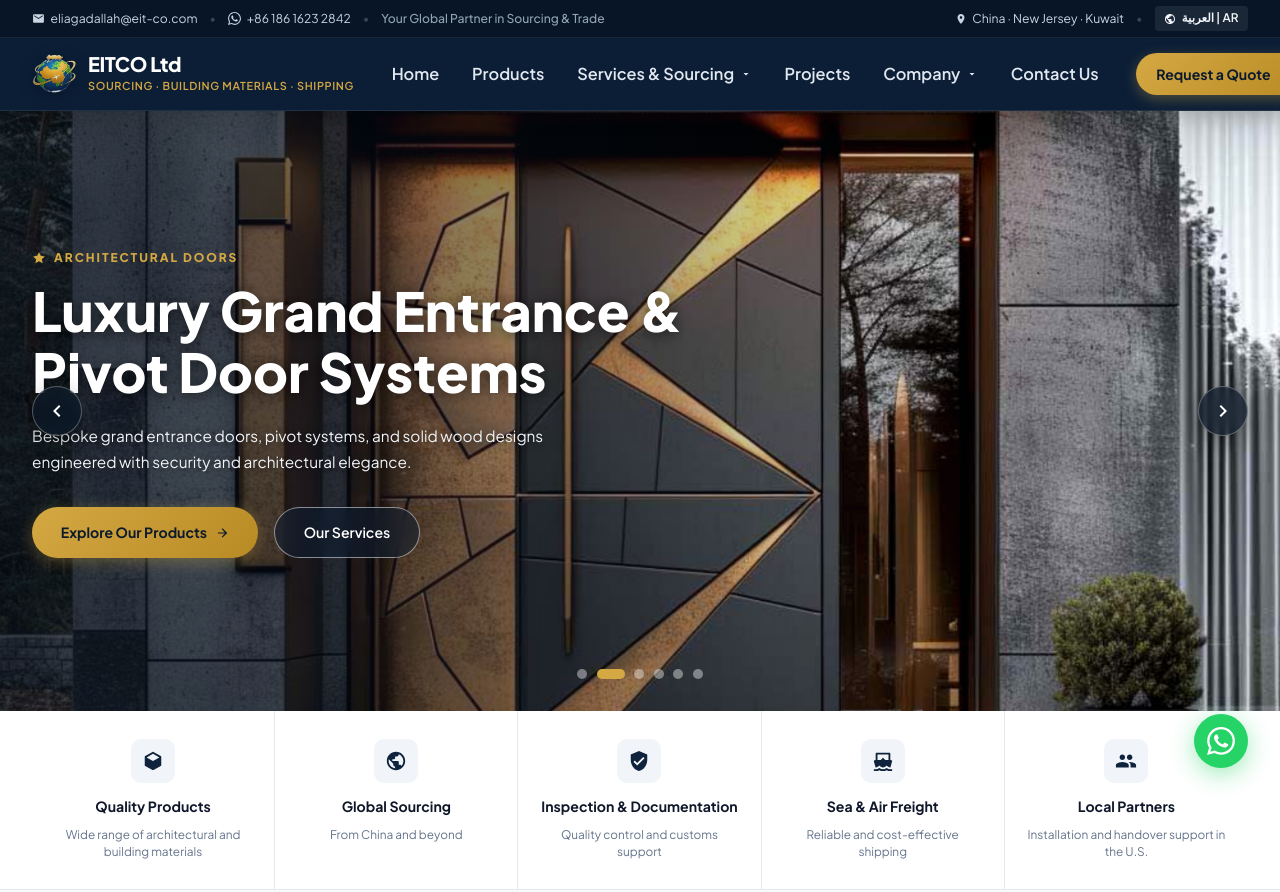
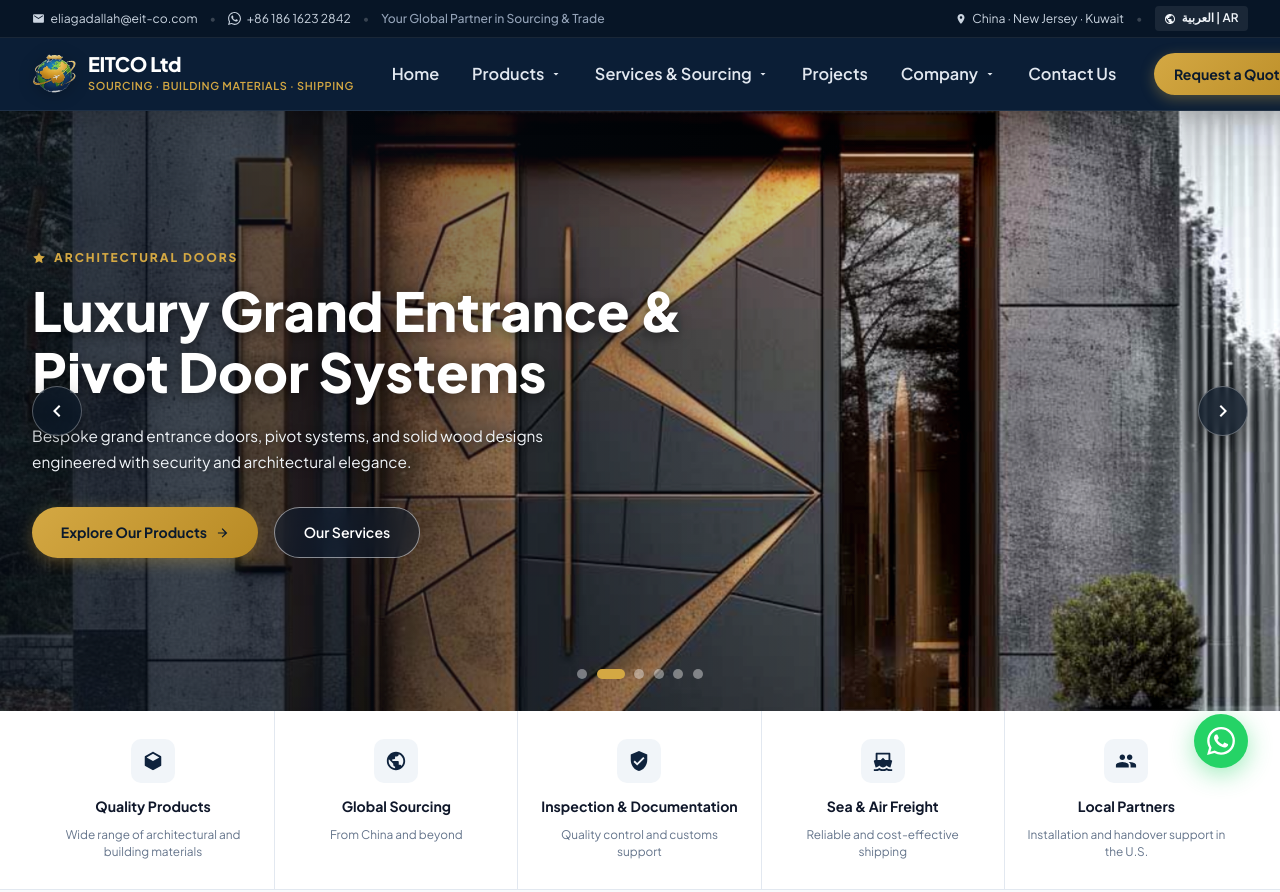
Before and after one commit to AbanoubAzer/smith-website, an Astro site in the folder smith-website/: page / in a window 1280 px wide. Shown: the top 892 px of the page. Built offline with nearby package versions, Linux system fonts and the light colour scheme; Astro itself is replaced by a stand-in of ours.

Commit message:
feat: add dropdown indicator arrow to Products nav item

```diff
--- a/smith-website/src/components/Header.astro
+++ b/smith-website/src/components/Header.astro
@@ -72,6 +72,7 @@ const altHref = lang === 'en' ? url('/ar/') : url('/');
       <div class="nav-item has-dropdown" id="nav-products-item">
         <a href={lang === 'en' ? url('/products/') : url('/ar/products/')} class="nav-link" id="nav-products">
           <span>{t.nav.products}</span>
+          <svg width="12" height="12" viewBox="0 0 24 24" fill="currentColor"><path d="M7 10l5 5 5-5z"/></svg>
         </a>
         <div class="products-dropdown-menu" id="dropdown-menu-products">
           {t.productNav.map(item => (
```
